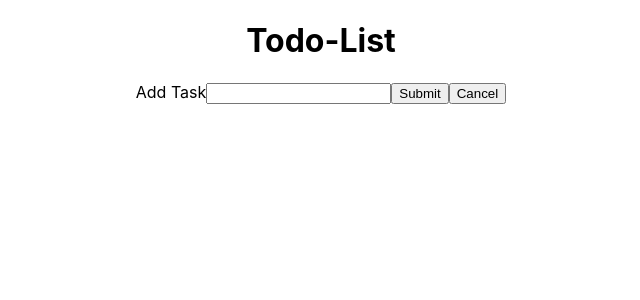
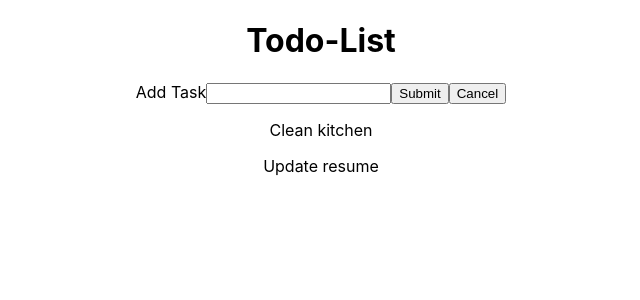
Before and after one commit to joshuascan/todo-list, a React (Create React App) app: page / in a window 1280 px wide. Shown: the top 300 px of the page, without its empty margins (319-959 px from the left). Built offline with nearby package versions, Linux system fonts and the light colour scheme.

Commit message:
creates scaffolding for TodoList component

```diff
--- a/src/App.js
+++ b/src/App.js
@@ -1,10 +1,25 @@
 import TodoForm from "./components/TodoForm";
+import TodoList from "./components/TodoList";
+
+const tasks = [
+  {
+    task: "Clean kitchen",
+    id: 1528817077286,
+    completed: false,
+  },
+  {
+    task: "Update resume",
+    id: 1528817084358,
+    completed: false,
+  },
+];
 
 function App() {
   return (
     <div className="App">
       <h1>Todo-List</h1>
-      <TodoForm />
+      <TodoForm tasks={tasks} />
+      <TodoList tasks={tasks} />
     </div>
   );
 }
--- a/src/components/Task.jsx
+++ b/src/components/Task.jsx
@@ -1,3 +1,5 @@
+import React from "react";
+
 const Task = (props) => {
   return (
     <div className={`task${props.todo.completed ? " completed" : ""}`}>
--- a/src/components/TodoList.jsx
+++ b/src/components/TodoList.jsx
@@ -0,0 +1,14 @@
+import React from "react";
+import Task from "./Task";
+
+const TodoList = ({ tasks }) => {
+  return (
+    <div>
+      {tasks.map((todo) => (
+        <Task key={todo.id} todo={todo} />
+      ))}
+    </div>
+  );
+};
+
+export default TodoList;
```
